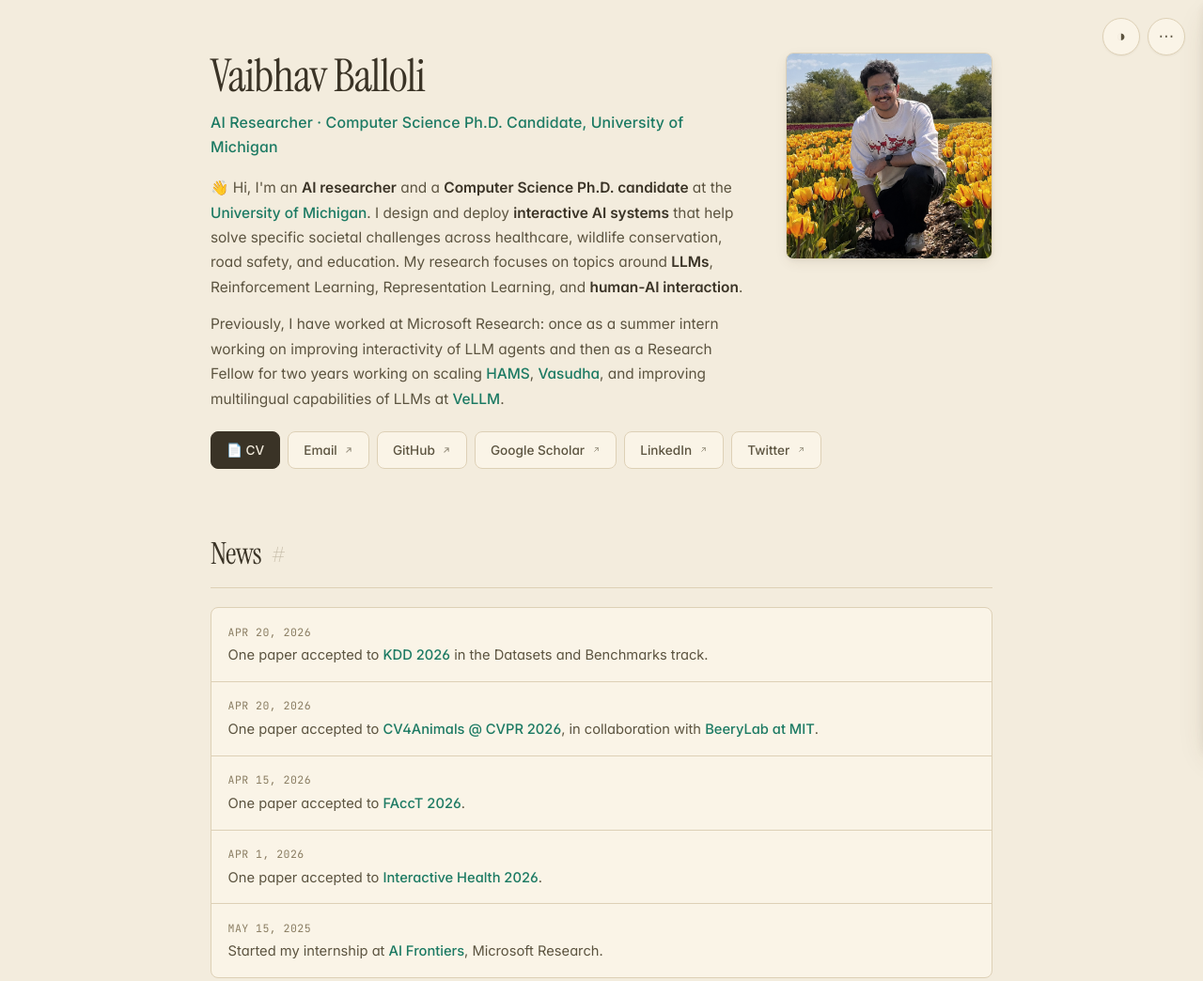
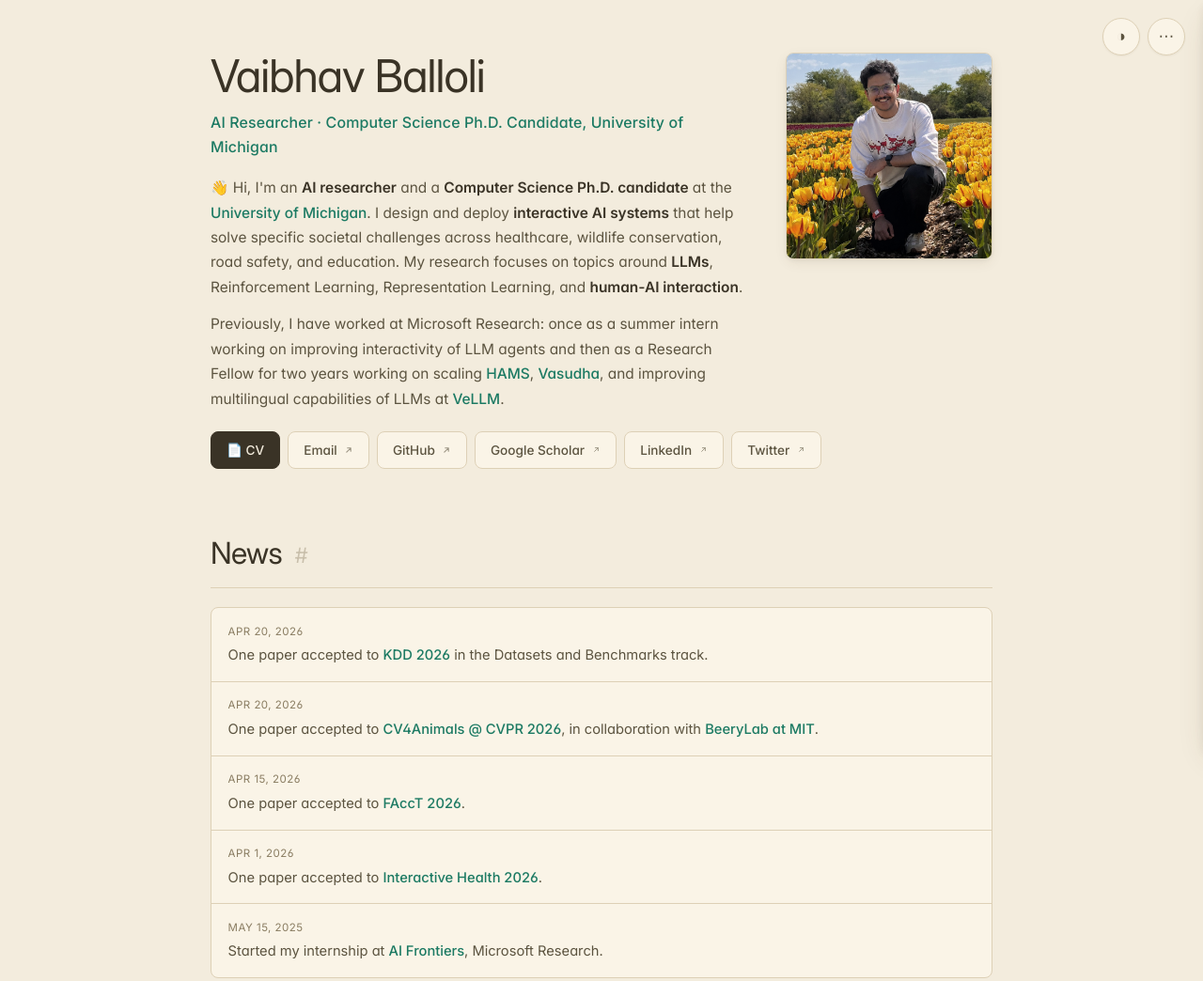
Before and after one commit to vballoli/vballoli.github.io, an Eleventy site: page src/index.njk in a window 1280 px wide. Shown: the top 1044 px of the page at 94% size. Built offline with nearby package versions, Linux system fonts and the light colour scheme; Eleventy itself is replaced by a stand-in of ours; files that its build step writes are made by us from their sources.

Commit message:
Update site

```diff
--- a/src/_includes/base.njk
+++ b/src/_includes/base.njk
@@ -39,9 +39,6 @@
   <link rel="icon" type="image/png" sizes="16x16" href="/favicon-16.png">
   <link rel="apple-touch-icon" sizes="180x180" href="/apple-touch-icon.png">
 
-  <link rel="preconnect" href="https://fonts.googleapis.com">
-  <link rel="preconnect" href="https://fonts.gstatic.com" crossorigin>
-  <link rel="stylesheet" href="https://fonts.googleapis.com/css2?family=Instrument+Serif:ital@0;1&family=JetBrains+Mono:wght@400;500&family=Caveat:wght@600;700&display=swap">
 
   <link rel="stylesheet" href="/style.css">
 
--- a/src/style.css
+++ b/src/style.css
@@ -18,9 +18,6 @@
   font-display: swap;
   src: url('fonts/InterVariable-Italic.woff2') format('woff2');
 }
-
-/* Google Fonts (Instrument Serif, JetBrains Mono) are loaded via <link> in
-   the document head so they fetch in parallel instead of blocking CSS parse. */
 
 /* ---------- Custom Properties (Earth tone — default) ---------- */
 :root,
@@ -52,8 +49,8 @@
 
   --font-heading: 'InterVariable', 'Inter', -apple-system, BlinkMacSystemFont, 'Segoe UI', sans-serif;
   --font-body: 'InterVariable', 'Inter', -apple-system, BlinkMacSystemFont, 'Segoe UI', sans-serif;
-  --font-serif: 'Instrument Serif', Georgia, serif;
-  --font-mono: 'JetBrains Mono', ui-monospace, monospace;
+  --font-serif: 'InterVariable', 'Inter', -apple-system, BlinkMacSystemFont, 'Segoe UI', sans-serif;
+  --font-mono: 'InterVariable', 'Inter', -apple-system, BlinkMacSystemFont, 'Segoe UI', sans-serif;
 
   --radius: 8px;
   --radius-sm: 6px;
@@ -2168,7 +2165,7 @@ a:hover, a:focus { color: var(--accent-hover); }
 }
 
 .demos__hint-text {
-  font-family: 'Caveat', 'Segoe Script', 'Bradley Hand', cursive;
+  font-family: var(--font-body);
   font-size: 1.5rem;
   font-weight: 700;
   line-height: 1.05;
```
